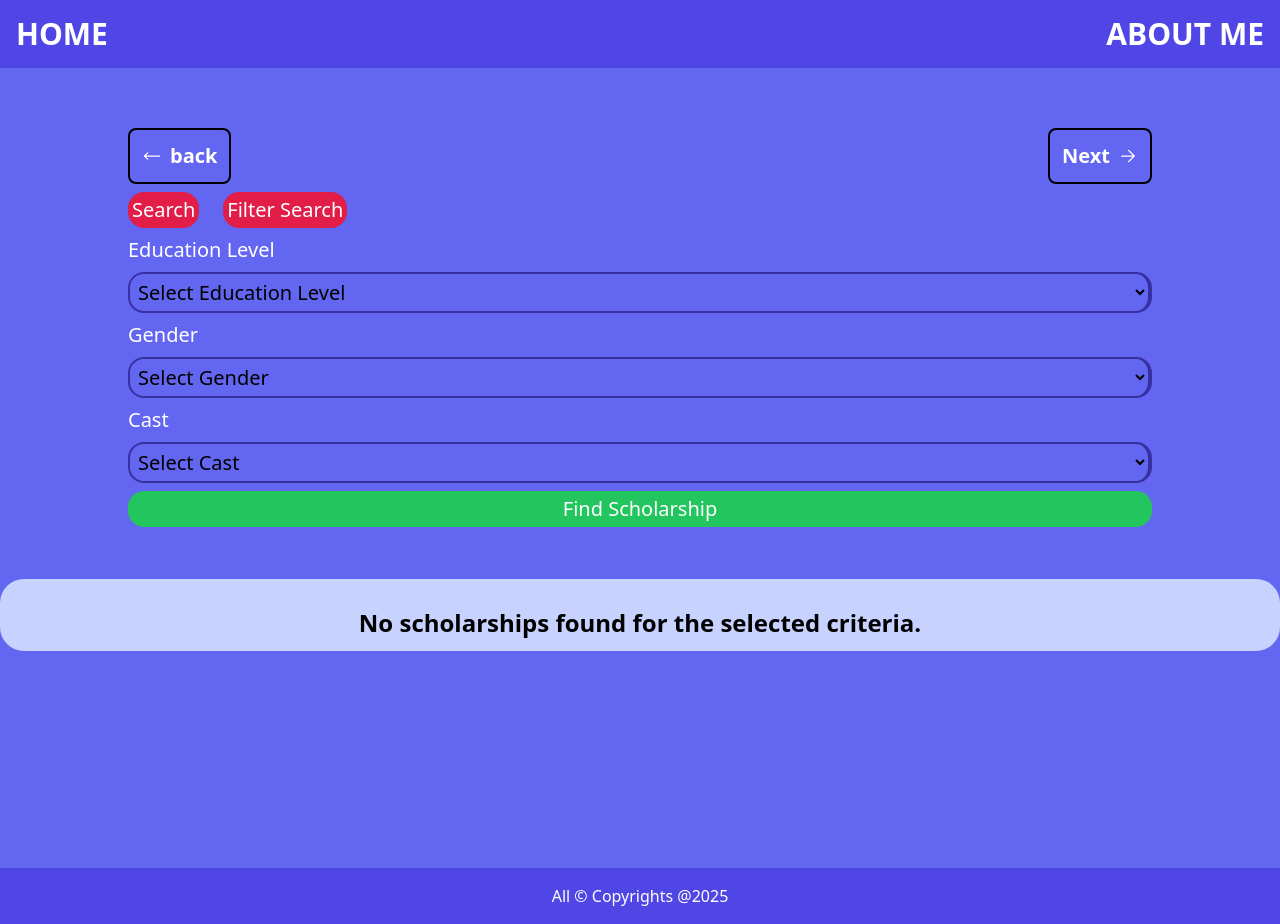
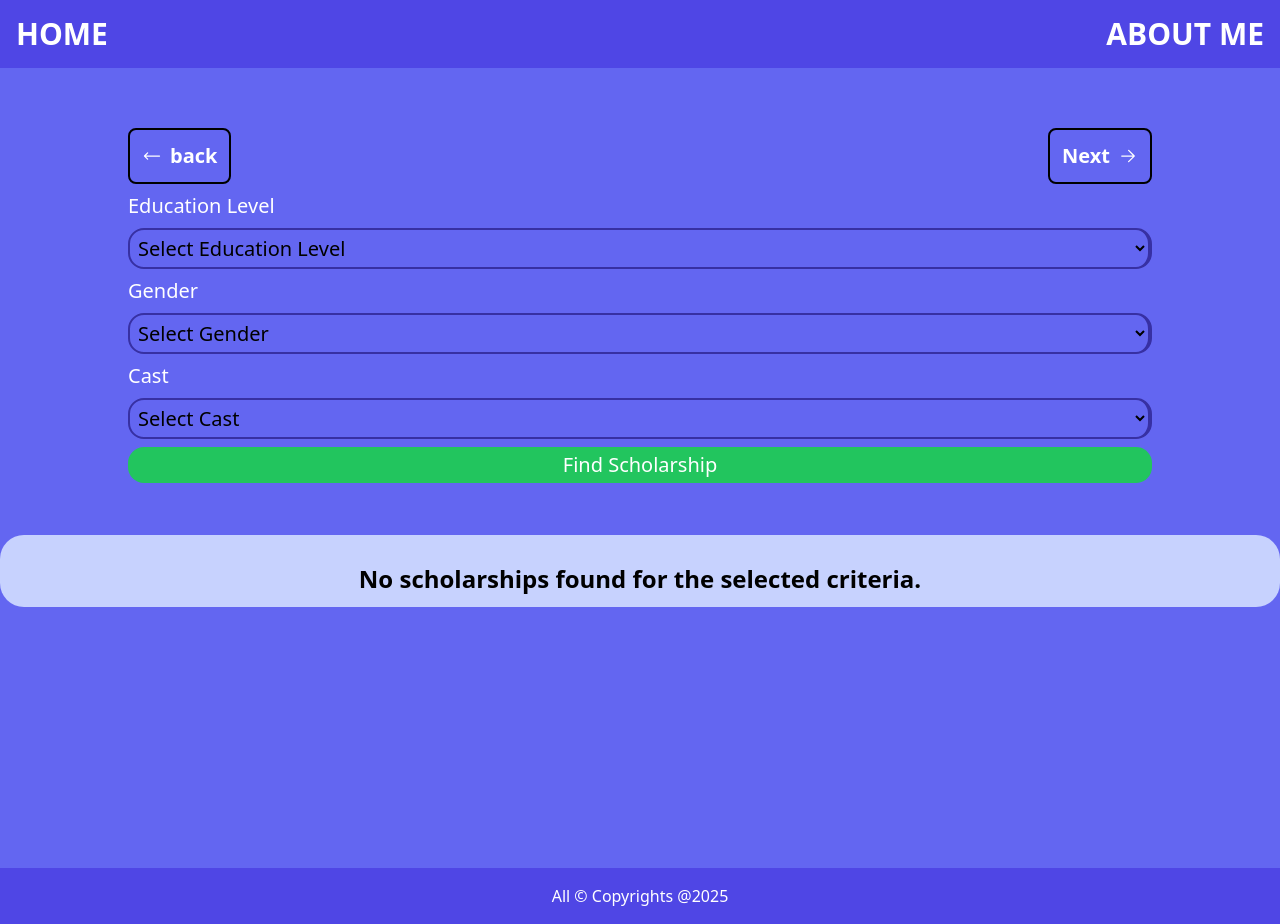
Before and after one commit to balwan-coding/Scholarship-finder-, a React (Vite) app: page /Scholar in a window 1280 px wide. Built offline with nearby package versions, Linux system fonts and the light colour scheme.

Commit message:
remove search fuction

```diff
--- a/src/Scholar.jsx
+++ b/src/Scholar.jsx
@@ -4,7 +4,6 @@ import Alert from "./Alert";
 import ScholarshipCards from "./ScholarshipCards";
 import { mockScholarships } from "./api";
 import { Link } from "react-router-dom";
-import SearchInput from "./SearchInput";
 import { HiArrowSmallRight } from "react-icons/hi2";
 import { HiArrowLongLeft } from "react-icons/hi2";
 
@@ -18,33 +17,9 @@ function Scholar() {
   const [scholarships, setScholarships] = useState([]);
   const [alertMessage, setAlertMessage] = useState("");
   const [showAlert, setShowAlert] = useState(false);
-  const [searchMode, setSearchMode] = useState("filter");
-  const [searchInput, setSearchInput] = useState("");
 
   const handleChange = (event) => {
     setFormData({ ...formData, [event.target.id]: event.target.value });
-  };
-  const handleSearchInputChange = (event) => {
-    const value = event.target.value.trim();
-    setSearchInput(value);
-
-    if (!value) {
-      setScholarships([]);
-      return;
-    }
-
-    const filteredScholarships = mockScholarships.filter((scholar) =>
-      scholar.EducationLevel.toLowerCase().includes(value.toLowerCase())
-    );
-
-    if (filteredScholarships.length === 0) {
-      setAlertMessage(`No scholarships found matching "${value}".`);
-      setShowAlert(true);
-      setScholarships([]);
-    } else {
-      setScholarships(filteredScholarships);
-      setShowAlert(false);
-    }
   };
 
   const handleFilterSubmit = () => {
@@ -93,45 +68,12 @@ function Scholar() {
             Next <HiArrowSmallRight />
           </Link>
         </div>
-        <div className="flex gap-6">
-          <button
-            onClick={() => {
-              setSearchMode("search");
-              setScholarships([]);
-              setSearchInput("");
-              setFormData({ EducationLevel: "", Gender: "", Cast: "" });
-            }}
-            className="p-1 text-xl text-white bg-rose-600 hover:bg-rose-700 rounded-2xl"
-          >
-            Search
-          </button>
-          <button
-            onClick={() => {
-              setSearchMode("filter");
-              setScholarships([]);
-              setSearchInput("");
-              setFormData({ EducationLevel: "", Gender: "", Cast: "" });
-            }}
-            className="p-1 text-xl text-white bg-rose-600 hover:bg-rose-700 rounded-2xl"
-          >
-            Filter Search
-          </button>
-        </div>
 
-        {searchMode === "filter" && (
-          <FilterForm
-            formData={formData}
-            handleChange={handleChange}
-            handleFilterSubmit={handleFilterSubmit}
-          />
-        )}
-
-        {searchMode === "search" && (
-          <SearchInput
-            searchInput={searchInput}
-            handleSearchInputChange={handleSearchInputChange}
-          />
-        )}
+        <FilterForm
+          formData={formData}
+          handleChange={handleChange}
+          handleFilterSubmit={handleFilterSubmit}
+        />
       </div>
       {showAlert && <Alert message={alertMessage} onClose={handleCloseAlert} />}
       <ScholarshipCards scholarships={scholarships} />
--- a/src/SearchInput.jsx
+++ /dev/null
@@ -1,28 +0,0 @@
-import React from "react";
-import { FaSearch } from "react-icons/fa";
-
-function SearchInput({ searchInput, handleSearchInputChange }) {
-  return (
-    <div className="flex flex-col gap-2 fade-in">
-      <label
-        className="text-xl text-white cursor-pointer"
-        htmlFor="searchInput"
-      >
-        Search by Education Level
-      </label>
-      <div className="flex items-center gap-2 pr-1 bg-transparent border-2 border-indigo-800 rounded-xl">
-        <input
-          type="text"
-          id="searchInput"
-          value={searchInput}
-          onChange={handleSearchInputChange}
-          className="flex-1 p-2 text-lg text-black bg-transparent border-none focus:outline-none"
-          placeholder="Type education level (e.g., School)"
-        />
-        <FaSearch className="text-2xl text-gray-300 cursor-pointer" />
-      </div>
-    </div>
-  );
-}
-
-export default SearchInput;
```
